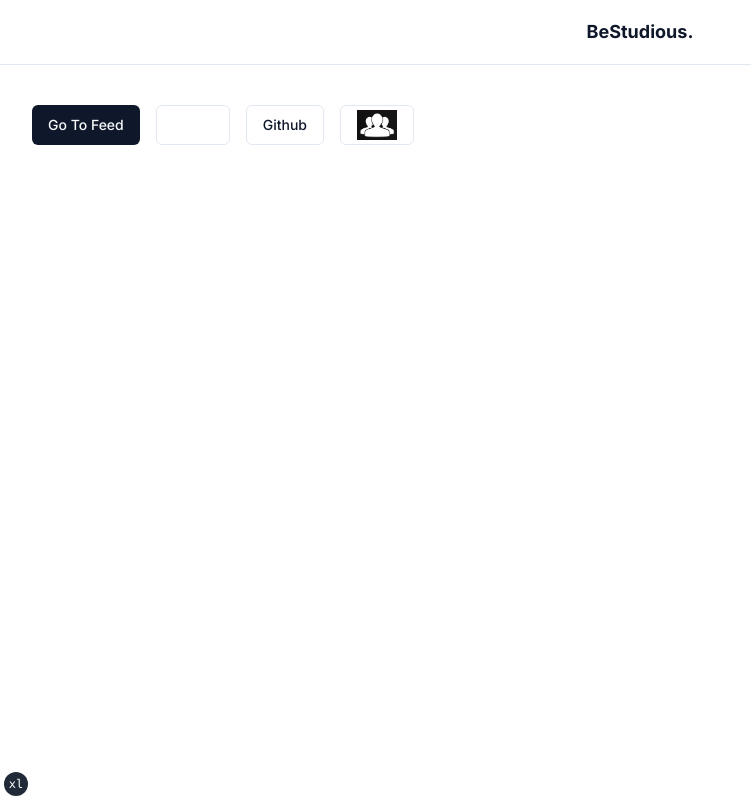
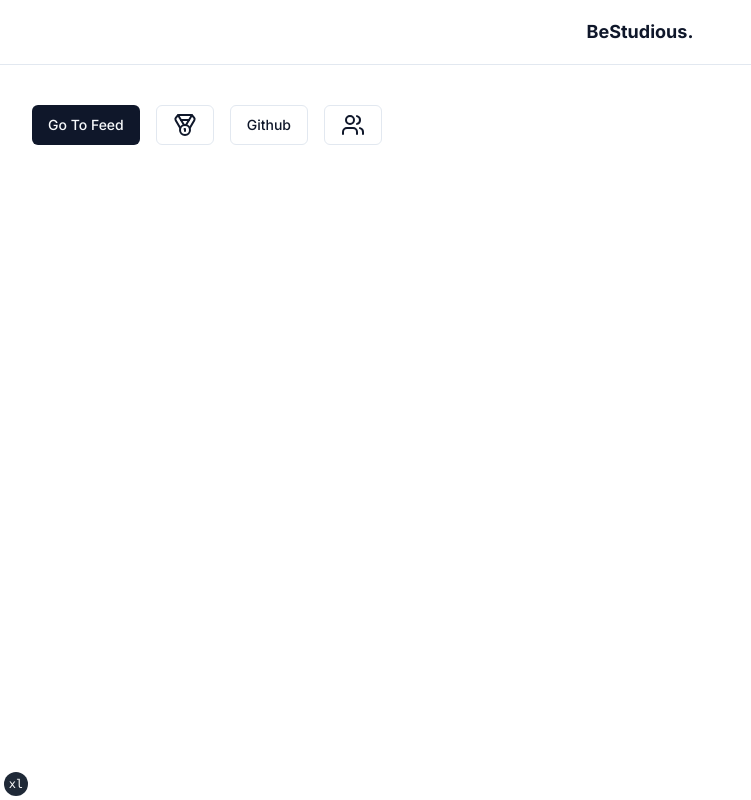
Before and after one commit to arihanv/BeStudious, a Next.js app: page / in a window 1280 px wide. Shown: the whole page, without its empty margins (0-751 px from the left). Built offline with nearby package versions, Linux system fonts and the light colour scheme.

Commit message:
feat: Create Spaces and Use Icons

```diff
--- a/app/page.tsx
+++ b/app/page.tsx
@@ -2,6 +2,7 @@ import Link from "next/link"
 
 import { siteConfig } from "@/config/site"
 import { buttonVariants } from "@/components/ui/button"
+import { Medal, Users } from "lucide-react"
 
 export default function IndexPage() {
   return (
@@ -19,7 +20,7 @@ export default function IndexPage() {
           href="/leaderboard"
           className={buttonVariants({ variant: "outline" })}
         >
-          <img src="/assets/leaderboard.png" alt="Leaderboard Icon" width="40"/>
+      <Medal />
         </Link>
         <Link
           href="/feed"
@@ -29,11 +30,11 @@ export default function IndexPage() {
           Github
         </Link>
         <Link
-          href="/studiousspaces"
+          href="/spaces"
           rel="noreferrer"
           className={buttonVariants({ variant: "outline" })}
         >
-           <img src="/assets/studious_spaces_logo.png" alt="Studious Spaces Icon" width="40"/>
+          <Users/>
         </Link>
       </div>
     </section>
--- /dev/null
+++ b/app/spaces/page.tsx
@@ -0,0 +1,9 @@
+export default function IndexPage() {
+  return (
+    <section className="container flex flex-col items-center justify-center gap-6 pb-8 pt-6 md:py-10">
+      <div className="flex max-w-[480px] flex-col items-center gap-2 text-3xl font-bold tracking-tight">
+        Studious Spaces
+      </div>
+    </section>
+  )
+}
```
